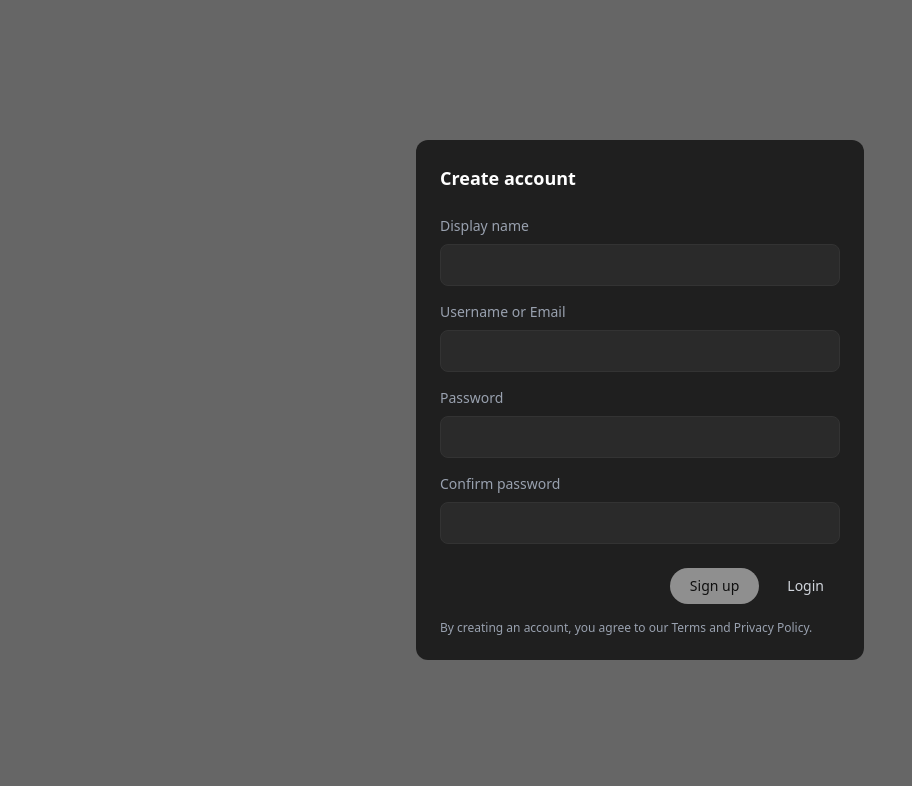
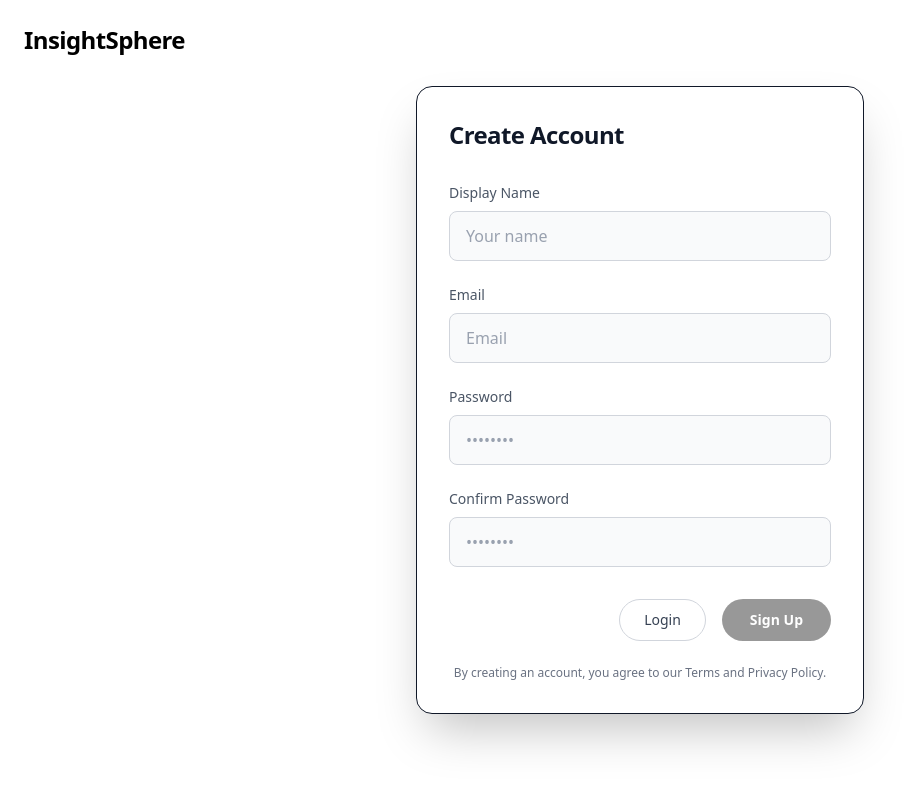
Before and after one commit to SarojaPandiyan/temporal_video_analysis, a React (Vite) app in the folder frontend/: page /signup in a window 1280 px wide. Shown: the top 786 px of the page, without its empty margins (0-912 px from the left). Built offline with nearby package versions, Linux system fonts and the light colour scheme.

Commit message:
fix: UI changes for login and signup with theme settings done

```diff
--- a/frontend/src/App.jsx
+++ b/frontend/src/App.jsx
@@ -1,5 +1,5 @@
 import { useState } from "react";
-import { Routes,Route } from "react-router-dom";
+import { Routes, Route } from "react-router-dom";
 import Chat from "./pages/Chat";
 import Login from "./pages/login";
 import Signup from "./pages/signup";
@@ -7,20 +7,27 @@ import NotFound from "./pages/NotFound";
 import ProtectedRoute from "./routes/ProtectedRoute";
 import { AuthProvider } from "./context/AuthContext";
 
+function App() {
+  const isDark = window.matchMedia("(prefers-color-scheme: dark)")
+    ? window.matchMedia("(prefers-color-scheme: dark)").matches
+    : false;
 
-function App() {
   return (
     <AuthProvider>
-        <Routes>
-          <Route path="/" element={<Login/>} />
-          <Route path="/login" element={<Login/>} />
-          <Route path="/signup" element={<Signup/>} />
-          <Route path="/chat" element={
-                              <ProtectedRoute>
-                                <Chat/>
-                              </ProtectedRoute>}/>
-          <Route path="*" element={<NotFound isDark={window.matchMedia("(prefers-color-scheme: dark)") ? window.matchMedia("(prefers-color-scheme: dark)").matches: false}/>} />
-        </Routes>
+      <Routes>
+        <Route path="/" element={<Login isDark={isDark} />} />
+        <Route path="/login" element={<Login isDark={isDark} />} />
+        <Route path="/signup" element={<Signup isDark={isDark}/>} />
+        <Route
+          path="/chat"
+          element={
+            <ProtectedRoute>
+              <Chat theme={isDark} />
+            </ProtectedRoute>
+          }
+        />
+        <Route path="*" element={<NotFound isDark={isDark} />} />
+      </Routes>
     </AuthProvider>
   );
 }
--- a/frontend/src/main.jsx
+++ b/frontend/src/main.jsx
@@ -1,6 +1,6 @@
 import { StrictMode } from "react";
 import { createRoot } from "react-dom/client";
-import { BrowserRouter } from "react-router-dom"
+import { BrowserRouter } from "react-router-dom";
 import "./index.css";
 import App from "./App.jsx";
 
--- a/frontend/src/pages/Chat.jsx
+++ b/frontend/src/pages/Chat.jsx
@@ -6,18 +6,9 @@ import SidePanel from "../components/Sidepanel";
 import EditProfile from "../components/EditProfile";
 import SearchChat from "../components/SearchChat";
 
-// Get System preferred theme
-const getSystemPreferenceTheme = () => {
-  if (typeof window !== "undefined" && window.matchMedia) {
-    console.log(window.matchMedia("(prefers-color-scheme: dark)"))
-    return window.matchMedia("(prefers-color-scheme: dark)").matches;
-  }
-  return false;
-};
-
-const Chat = () => {
+const Chat = ({ theme }) => {
   const [profileVisible, setProfileVisible] = useState(false);
-  const [isDark, setIsDark] = useState(getSystemPreferenceTheme());
+  const [isDark, setIsDark] = useState(theme);
   const [searchVisible, setSearchVisible] = useState(false);
   const [query, setQuery] = useState("");
   const [messages, setMessages] = useState([]);
@@ -66,11 +57,13 @@ const Chat = () => {
         {/* Main content – always full height, flex column */}
         <div className="flex-1 flex flex-col min-h-0">
           {/* Messages area – grows and scrolls */}
-          <div className="flex-1 overflow-y-auto px-4 pt-6 pb-2
+          <div
+            className="flex-1 overflow-y-auto px-4 pt-6 pb-2
             [&::-webkit-scrollbar]:w-2
             [&::-webkit-scrollbar-thumb]:bg-gray-500
             [&::-webkit-scrollbar-track]:bg-gray-300
-          ">
+          "
+          >
             {messages.length === 0 ? (
               <div className="h-full flex items-center justify-center">
                 <div className="text-3xl font-semibold text-center opacity-80">
--- a/frontend/src/pages/NotFound.jsx
+++ b/frontend/src/pages/NotFound.jsx
@@ -46,7 +46,6 @@ export default function NotFound({ isDark }) {
           >
             ← Back to Home
           </Link>
-
         </div>
       </div>
     </main>
--- a/frontend/src/pages/login.jsx
+++ b/frontend/src/pages/login.jsx
@@ -2,80 +2,142 @@ import { useState } from "react";
 import { useNavigate } from "react-router-dom";
 import { useAuth } from "../context/AuthContext";
 
-export default function Login() {
+export default function Login({ isDark }) {
   const [username, setUsername] = useState("");
   const [password, setPassword] = useState("");
 
   const navigate = useNavigate();
-  const {login}=useAuth();
+  const { login } = useAuth();
+
+  const theme = {
+    bg: isDark ? "bg-black" : "bg-white",
+    card: isDark
+      ? "bg-black border border-gray-800"
+      : "bg-white border border-white-200 shadow-2xl",
+    text: isDark ? "text-gray-100" : "text-gray-900",
+    label: isDark ? "text-gray-500" : "text-gray-600",
+    inputBg: isDark ? "bg-gray-900/60" : "bg-gray-50",
+    inputBorder: isDark ? "border-gray-700" : "border-gray-300",
+    inputText: isDark
+      ? "text-gray-100 placeholder:text-gray-600"
+      : "text-gray-900 placeholder:text-gray-400",
+    inputFocus: isDark
+      ? "focus:border-gray-400 focus:ring-gray-500/30"
+      : "focus:border-gray-500 focus:ring-gray-400/20",
+    btnPrimary: isDark
+      ? "bg-white text-black hover:bg-gray-600"
+      : "bg-black text-white hover:bg-gray-800",
+    btnSecondary: isDark
+      ? "text-gray-400 border border-gray-700 hover:bg-gray-900 "
+      : "text-gray-700 border border-gray-300 hover:bg-gray-100",
+    disabled: "opacity-40 cursor-not-allowed",
+  };
 
   const handleSubmit = (e) => {
     e.preventDefault();
-
     if (!username || !password) {
-      alert("Please fill all fields");
+      alert("Please fill in both fields");
       return;
     }
 
-    console.log("Username:", username);
-    console.log("Password:", password);
-
+    console.log("Login attempt →", { username, password });
     login();
     navigate("/chat");
   };
 
   return (
-    <div className="fixed inset-0 flex items-center justify-center bg-black/60">
-      {/* Card */}
+    <>
+      <div className="fixed top-6 left-6 z-50">
+        {" "}
+        {/* ← increased z-index + better spacing */}
+        <div className="flex items-center gap-2">
+          <span className="font-semibold text-2xl text-black tracking-tight">
+            InsightSphere
+          </span>
+        </div>
+      </div>
+      <div
+        className={`fixed inset-0 flex items-center justify-center ${theme.bg} ${theme.text} transition-colors duration-300`}
+      >
         <form
           onSubmit={handleSubmit}
-        className="w-[90%] max-w-md rounded-xl bg-[#1f1f1f] p-6 text-white"
+          className={`
+          w-[90%] max-w-md rounded-2xl p-8
+          ${theme.card}
+          transition-all duration-300
+        `}
         >
-        {/* Title */}
-        <h2 className="mb-6 text-lg font-semibold">Login</h2>
+          <h2 className="mb-8 text-2xl font-bold tracking-tight">Sign In</h2>
 
           {/* Username */}
-        <div className="mb-4">
-          <label className="mb-2 block text-sm text-gray-400">Username</label>
+          <div className="mb-6">
+            <label className={`mb-2 block text-sm font-medium ${theme.label}`}>
+              Username
+            </label>
             <input
               type="text"
               value={username}
               onChange={(e) => setUsername(e.target.value)}
-            className="w-full rounded-lg border border-[#333] bg-[#2a2a2a] px-4 py-2 outline-none focus:border-gray-500"
+              placeholder="Enter username"
+              className={`
+              w-full rounded-lg px-4 py-3
+              border ${theme.inputBorder}
+              ${theme.inputBg} ${theme.inputText}
+              outline-none transition-all duration-200
+              ${theme.inputFocus}
+            `}
             />
           </div>
 
           {/* Password */}
-        <div className="mb-6">
-          <label className="mb-2 block text-sm text-gray-400">Password</label>
+          <div className="mb-8">
+            <label className={`mb-2 block text-sm font-medium ${theme.label}`}>
+              Password
+            </label>
             <input
               type="password"
               value={password}
               onChange={(e) => setPassword(e.target.value)}
-            className="w-full rounded-lg border border-[#333] bg-[#2a2a2a] px-4 py-2 outline-none focus:border-gray-500"
+              placeholder="••••••••"
+              className={`
+              w-full rounded-lg px-4 py-3
+              border ${theme.inputBorder}
+              ${theme.inputBg} ${theme.inputText}
+              outline-none transition-all duration-200
+              ${theme.inputFocus}
+            `}
             />
           </div>
 
           {/* Buttons */}
-        <div className="flex justify-end gap-3">
+          <div className="flex flex-col sm:flex-row sm:justify-end gap-4">
+            <button
+              type="button"
+              className={`
+              px-6 py-2.5 text-sm font-medium rounded-full
+              border transition-colors duration-200
+              ${theme.btnSecondary}
+            `}
+              onClick={() => navigate('/signup')}
+            >
+              Create Account
+            </button>
+
             <button
               type="submit"
               disabled={!username || !password}
-            className="rounded-full bg-white px-5 py-2 text-sm font-medium text-black hover:bg-gray-200 disabled:opacity-50"
+              className={`
+              px-7 py-2.5 text-sm font-semibold rounded-full
+              transition-all duration-200
+              ${theme.btnPrimary}
+              ${!username || !password ? theme.disabled : ""}
+            `}
             >
-            {" "}
               Login
-          </button>
-
-          <button
-            type="button"
-            className="rounded-full px-4 py-2 text-sm text-gray-300 hover:bg-[#2a2a2a]"
-          >
-            {" "}
-            Sign Up{" "}
             </button>
           </div>
         </form>
       </div>
+    </>
   );
 }
--- a/frontend/src/pages/signup.jsx
+++ b/frontend/src/pages/signup.jsx
@@ -1,18 +1,42 @@
 import { useState } from "react";
 import { useNavigate } from "react-router-dom";
 
-export default function Signup() {
+export default function Signup({isDark}) {
   const [name, setName] = useState("");
-  const [username, setUsername] = useState("");
+  const [email, setEmail] = useState("");
   const [password, setPassword] = useState("");
   const [confirmPassword, setConfirmPassword] = useState("");
 
   const navigate = useNavigate();
 
+  const theme = {
+    bg: isDark ? "bg-black" : "bg-white",
+    card: isDark
+      ? "bg-black border border-gray-800"
+      : "bg-white border border-white-200 shadow-2xl",
+    text: isDark ? "text-gray-100" : "text-gray-900",
+    label: isDark ? "text-gray-500" : "text-gray-600",
+    inputBg: isDark ? "bg-gray-900/60" : "bg-gray-50",
+    inputBorder: isDark ? "border-gray-700" : "border-gray-300",
+    inputText: isDark
+      ? "text-gray-100 placeholder:text-gray-600"
+      : "text-gray-900 placeholder:text-gray-400",
+    inputFocus: isDark
+      ? "focus:border-gray-400 focus:ring-gray-500/30"
+      : "focus:border-gray-500 focus:ring-gray-400/20",
+    btnPrimary: isDark
+      ? "bg-white text-black hover:bg-gray-600"
+      : "bg-black text-white hover:bg-gray-800",
+    btnSecondary: isDark
+      ? "text-gray-400 border border-gray-700 hover:bg-gray-900 "
+      : "text-gray-700 border border-gray-300 hover:bg-gray-100",
+    disabled: "opacity-40 cursor-not-allowed",
+  };
+
   const handleSubmit = (e) => {
     e.preventDefault();
 
-    if (!name || !username || !password || !confirmPassword) {
+    if (!name || !email || !password || !confirmPassword) {
       alert("Please fill all fields");
       return;
     }
@@ -22,95 +46,152 @@ export default function Signup() {
       return;
     }
 
-    console.log({ name, username, password });
+    console.log({ name, email, password });
 
+    // In real app → send to backend / auth here
+    // For now just redirect to login
     navigate("/login");
-
   };
 
   return (
-    <div className="fixed inset-0 flex items-center justify-center bg-black/60">
-      {/* Card */}
+    <>
+      <div className="fixed top-6 left-6 z-50">
+        {" "}
+        {/* ← increased z-index + better spacing */}
+        <div className="flex items-center gap-2">
+          <span className="font-semibold text-2xl text-black tracking-tight">
+            InsightSphere
+          </span>
+        </div>
+      </div>
+      <div
+        className={`fixed inset-0 flex items-center justify-center ${theme.bg} ${theme.text} transition-colors duration-300`}
+      >
         <form
           onSubmit={handleSubmit}
-        className="w-[90%] max-w-md rounded-xl bg-[#1f1f1f] p-6 text-white"
+          className={`
+          w-[90%] max-w-md rounded-2xl p-8
+          ${theme.card}
+          transition-all duration-300
+        `}
         >
-        {/* Title */}
-        <h2 className="mb-6 text-lg font-semibold"> Create account </h2>
+          <h2 className="mb-8 text-2xl font-bold tracking-tight">
+            Create Account
+          </h2>
 
           {/* Display Name */}
-        <div className="mb-4">
-          <label className="mb-2 block text-sm text-gray-400">
-            {" "}
-            Display name
+          <div className="mb-6">
+            <label className={`mb-2 block text-sm font-medium ${theme.label}`}>
+              Display Name
             </label>
             <input
               type="text"
               value={name}
               onChange={(e) => setName(e.target.value)}
-            className="w-full rounded-lg border border-[#333] bg-[#2a2a2a] px-4 py-2 outline-none focus:border-gray-500"
+              placeholder="Your name"
+              className={`
+              w-full rounded-lg px-4 py-3
+              border ${theme.inputBorder}
+              ${theme.inputBg} ${theme.inputText}
+              outline-none transition-all duration-200
+              ${theme.inputFocus}
+            `}
             />
           </div>
-
-        {/* Username */}
-        <div className="mb-4">
-          <label className="mb-2 block text-sm text-gray-400">
-            Username or Email
+          {/* Email */}
+          <div className="mb-6">
+            <label className={`mb-2 block text-sm font-medium ${theme.label}`}>
+              Email
             </label>
             <input
               type="text"
-            value={username}
-            onChange={(e) => setUsername(e.target.value)}
-            className="w-full rounded-lg border border-[#333] bg-[#2a2a2a] px-4 py-2 outline-none focus:border-gray-500"
+              value={email}
+              onChange={(e) => setEmail(e.target.value)}
+              placeholder="Email"
+              className={`
+              w-full rounded-lg px-4 py-3
+              border ${theme.inputBorder}
+              ${theme.inputBg} ${theme.inputText}
+              outline-none transition-all duration-200
+              ${theme.inputFocus}
+            `}
             />
           </div>
 
           {/* Password */}
-        <div className="mb-4">
-          <label className="mb-2 block text-sm text-gray-400">Password</label>
+          <div className="mb-6">
+            <label className={`mb-2 block text-sm font-medium ${theme.label}`}>
+              Password
+            </label>
             <input
               type="password"
               value={password}
               onChange={(e) => setPassword(e.target.value)}
-            className="w-full rounded-lg border border-[#333] bg-[#2a2a2a] px-4 py-2 outline-none focus:border-gray-500"
+              placeholder="••••••••"
+              className={`
+              w-full rounded-lg px-4 py-3
+              border ${theme.inputBorder}
+              ${theme.inputBg} ${theme.inputText}
+              outline-none transition-all duration-200
+              ${theme.inputFocus}
+            `}
             />
           </div>
 
           {/* Confirm Password */}
-        <div className="mb-6">
-          <label className="mb-2 block text-sm text-gray-400">
-            Confirm password
+          <div className="mb-8">
+            <label className={`mb-2 block text-sm font-medium ${theme.label}`}>
+              Confirm Password
             </label>
             <input
               type="password"
               value={confirmPassword}
               onChange={(e) => setConfirmPassword(e.target.value)}
-            className="w-full rounded-lg border border-[#333] bg-[#2a2a2a] px-4 py-2 outline-none focus:border-gray-500"
+              placeholder="••••••••"
+              className={`
+              w-full rounded-lg px-4 py-3
+              border ${theme.inputBorder}
+              ${theme.inputBg} ${theme.inputText}
+              outline-none transition-all duration-200
+              ${theme.inputFocus}
+            `}
             />
           </div>
 
           {/* Buttons */}
-        <div className="flex justify-end gap-3">
-          <button
-            type="submit"
-            disabled={!name || !username || !password || !confirmPassword}
-            className="rounded-full bg-white px-5 py-2 text-sm font-medium text-black hover:bg-gray-200 disabled:opacity-50"
-          >
-            Sign up
-          </button>
+          <div className="flex flex-col sm:flex-row sm:justify-end gap-4">
             <button
               type="button"
-            className="rounded-full px-4 py-2 text-sm text-gray-300 hover:bg-[#2a2a2a]"
+              onClick={() => navigate("/login")}
+              className={`
+              px-6 py-2.5 text-sm font-medium rounded-full
+              border transition-colors duration-200
+              ${theme.btnSecondary}
+            `}
             >
               Login
             </button>
+
+            <button
+              type="submit"
+              disabled={!name || !email || !password || !confirmPassword}
+              className={`
+              px-7 py-2.5 text-sm font-semibold rounded-full
+              transition-all duration-200
+              ${theme.btnPrimary}
+              ${!name || !email || !password || !confirmPassword ? theme.disabled : ""}
+            `}
+            >
+              Sign Up
+            </button>
           </div>
 
-        {/* Footer Text */}
-        <p className="mt-4 text-xs text-gray-400">
+          {/* Footer text */}
+          <p className="mt-6 text-xs text-gray-500 text-center">
             By creating an account, you agree to our Terms and Privacy Policy.
           </p>
         </form>
       </div>
+    </>
   );
 }
```
Lines whose indentation alone changed are shown as unchanged.
